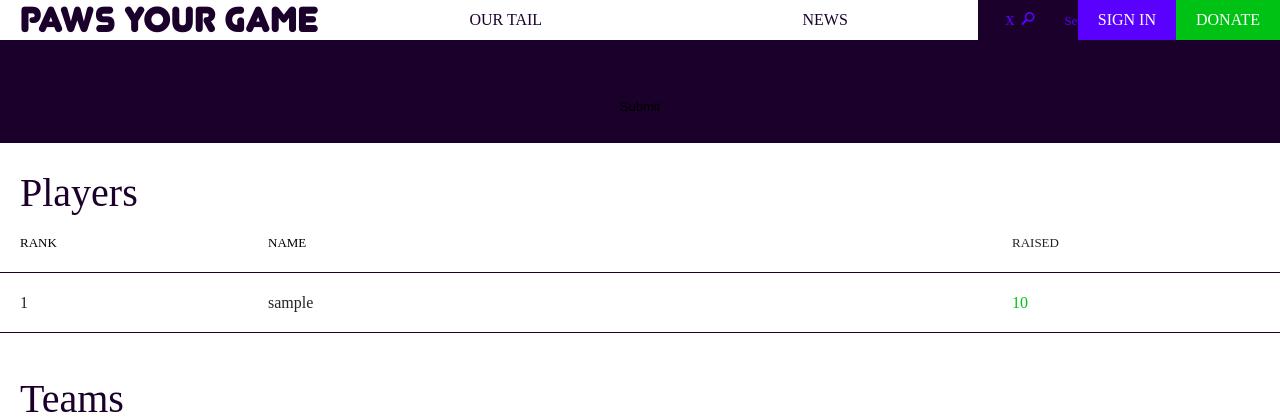
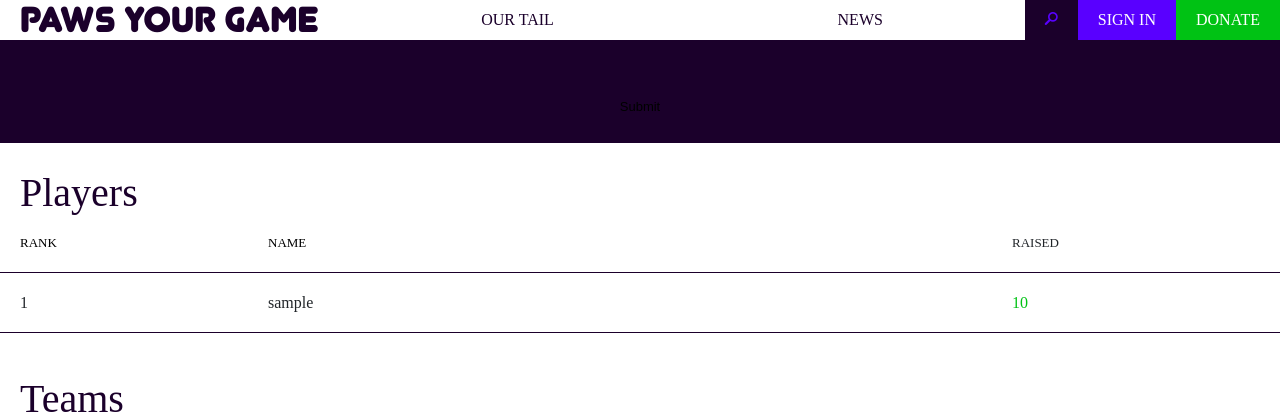
Before and after one commit to pksebben/paws, a Python web app: template python/pyg/web/templates/content_search.html in a window 1280 px wide. Shown: the top 420 px of the page. Run offline with Jinja, Linux system fonts and the light colour scheme; the template is opened without the code that fills it: most values are stand-ins (such as "Sample title", 1, 10 or a date in 2020); form fields are guessed from the names that the template uses; some libraries are stand-ins or nearby versions; some web fonts are replaced.

Commit message:
Synced search styling across nav and search page

```diff
--- a/python/pyg/web/static/js/scripts.js
+++ b/python/pyg/web/static/js/scripts.js
@@ -2,17 +2,13 @@ jQuery(document).ready(function( $ ) {
         $nav_news = $('.nav-news');
         $('.nav-search-icon').on('click', function(event){
                 event.preventDefault();
-                $('.nav-news').animate({width:'toggle'},1000);
-                $('.nav-our_tail').animate({width:'toggle'},1000);
-                $('.nav-search-form_container').animate({width:'toggle'},1000);
+                $('.nav-search-form_container').slideToggle();
                 $('.nav-search').toggleClass('active');
         });
 
         $('.nav-search-exit').on('click', function(event){
                 event.preventDefault();
-                $('.nav-news').show();
-                $('.nav-our_tail').show();
-                $('.nav-search-form_container').animate({width:'toggle'},350);
+                $('.nav-search-form_container').slideToggle();
                 $('.nav-search').toggleClass('active');
         });
 });
--- a/python/pyg/web/static/scss/modules/nav.scss
+++ b/python/pyg/web/static/scss/modules/nav.scss
@@ -37,6 +37,7 @@
                         display: flex;
                         justify-content: center;
                         align-items:center;
+                        padding:0 20px;
 
                         a{
                                 @include alpha-s;
@@ -54,41 +55,33 @@
                         }
                         &.nav-our_tail,
                         &.nav-news{
-                                @include flex-grow(3);
+                                @include flex-grow(1);
                         }
                         &.nav-search{
-                                @include flex-grow(1);
                                 background-color:$dkpurple;
-
-                                &.active{
-                                        .nav-search-icon{
-                                                padding: 0 20px;
-                                                &:hover{
-                                                        color:$purple;
-                                                }
-                                        }
-                                }
                                 .nav-search-icon{
                                         color:$purple;
-                                        &:hover{
-                                                color:$white;
-                                        }
                                 }
                                 .nav-search-form_container{
-                                        width:0;
-                                        height: 100%;
-                                        position:relative;
+                                        position:absolute;
+                                        top: $headerHeight;
+                                        left:0;
+                                        width: 100%;
+                                        background-color:$dkpurple;
+                                        display:none;
 
                                         .nav-search-exit{
                                                 position:absolute;
                                                 font-family:alphaHeadline;
-                                                top:24%;
+                                                top:10px;
                                                 color:$purple;
                                                 font-size:18px;
                                                 right:20px;
                                                 transition:all 0.5s ease;
+                                                opacity: 0.4;
+                                                transition: all 0.5s ease;
                                                 &:hover{
-                                                        color:$white;
+                                                        opacity: 1;
                                                 }
                                         }
                                 }
@@ -97,26 +90,40 @@
                                         @include flex-direction(row);
                                         @include flex-wrap(nowrap);
                                         @include align-items(center);
-                                        height:100%;
+                                        @include justify-content(space-between);
+                                        padding: 30px 20px 40px;
                                         input[type=text]{
                                                 width:100%;
                                                 transition:width 0.5s ease-in-out;
-                                                border:0px;
+                                                border-bottom:2px solid $purple;
                                                 font-family:alphaHeadline;
                                                 padding:0 15px;
+                                                font-size:30px;
+                                                padding-bottom: 10px;
+                                                margin-top:15px;
+                                                font-size:24px;
+                                                text-align:center;
                                                 color:$white;
+                                                width:80%;
                                                 &::placeholder{
-                                                        color:$ltpurple;
+                                                        color:$purple;
+                                                        opacity: .5;
                                                 }
                                         }
                                         button.nav-search-submit{
+                                                padding:15px 20px;
                                                 color:$purple;
                                                 font-family: alphaHeadline;
-                                                margin-right:50px;
+                                                margin-left:20px;
+                                                margin-top:15px;
                                                 transition: all 0.5s ease;
+                                                text-transform:uppercase;
+                                                border:1px solid $purple;
 
                                                 &:hover{
-                                                       color:$white;
+                                                       background-color:$purple;
+                                                        color:$dkpurple;
+                                                        cursor:pointer;
                                                 }
                                         }
                                 }
@@ -124,13 +131,9 @@
                         &.nav-signin{
                                 background-color:$purple;
                                 transition:all .75s;
-                                padding:0 20px;
                                 position:relative;
                                 a{
                                         color:$white;
-                                }
-                                &:hover{
-                                        background-color:darken($purple,10%);
                                 }
                                 form{
                                         position:absolute;
@@ -169,12 +172,8 @@
                         &.nav-donate{
                                 background-color:$green;
                                 transition:all .75s;
-                                padding: 0 20px;
                                 a{
                                         color:$white;
-                                }
-                                &:hover{
-                                        background-color:darken($green,8%);
                                 }
                         }
                 }
--- a/python/pyg/web/static/scss/modules/resets.scss
+++ b/python/pyg/web/static/scss/modules/resets.scss
@@ -45,9 +45,18 @@ a{
 }
 
 button{
-    background-color:transparent;
-    border:none;
+        background-color:transparent;
+        border:none;
+        border-radius:0;
+        transition:all 0.5s ease;
+        &:focus{
+                outline:none;
+        }
+        &:hover{
+                cursor:pointer;
+        }
 }
+
 table{
         td{
                 border:none !important;
--- a/python/pyg/web/static/scss/views/search.scss
+++ b/python/pyg/web/static/scss/views/search.scss
@@ -16,6 +16,8 @@
                         padding-bottom: 5px;
                         text-align:center;
                         width:80%;
+                        margin-top:15px;
+                        font-size:24px;
                 }
                 #searchfor{
                         @include flexbox();
@@ -77,7 +79,7 @@
                 #submit{
                         border:1px solid $purple;
                         color: $purple;
-                        padding:10px 15px;
+                        padding:15px 20px;
                         font-family:alphaHeadline;
                         text-transform:uppercase;
                         transition:all .5s ease;
--- a/python/pyg/web/static/styles.css
+++ b/python/pyg/web/static/styles.css
@@ -40,7 +40,13 @@ a {
 
 button {
   background-color: transparent;
-  border: none; }
+  border: none;
+  border-radius: 0;
+  transition: all 0.5s ease; }
+  button:focus {
+    outline: none; }
+  button:hover {
+    cursor: pointer; }
 
 table td {
   border: none !important;
@@ -289,7 +295,8 @@ a {
     #Nav ul li {
       display: flex;
       justify-content: center;
-      align-items: center; }
+      align-items: center;
+      padding: 0 20px; }
       #Nav ul li a {
         font-family: alphaHeadline;
         font-size: 18px;
@@ -302,38 +309,33 @@ a {
       #Nav ul li:hover {
         cursor: pointer; }
       #Nav ul li.nav-our_tail, #Nav ul li.nav-news {
-        -webkit-flex-grow: 3;
-        -moz-flex-grow: 3;
-        -ms-flex-grow: 3;
-        flex-grow: 3; }
-      #Nav ul li.nav-search {
         -webkit-flex-grow: 1;
         -moz-flex-grow: 1;
         -ms-flex-grow: 1;
-        flex-grow: 1;
+        flex-grow: 1; }
+      #Nav ul li.nav-search {
         background-color: #1b002b; }
-        #Nav ul li.nav-search.active .nav-search-icon {
-          padding: 0 20px; }
-          #Nav ul li.nav-search.active .nav-search-icon:hover {
-            color: #5900ff; }
         #Nav ul li.nav-search .nav-search-icon {
           color: #5900ff; }
-          #Nav ul li.nav-search .nav-search-icon:hover {
-            color: #fff; }
         #Nav ul li.nav-search .nav-search-form_container {
-          width: 0;
-          height: 100%;
-          position: relative; }
+          position: absolute;
+          top: 40px;
+          left: 0;
+          width: 100%;
+          background-color: #1b002b;
+          display: none; }
           #Nav ul li.nav-search .nav-search-form_container .nav-search-exit {
             position: absolute;
             font-family: alphaHeadline;
-            top: 24%;
+            top: 10px;
             color: #5900ff;
             font-size: 18px;
             right: 20px;
+            transition: all 0.5s ease;
+            opacity: 0.4;
             transition: all 0.5s ease; }
             #Nav ul li.nav-search .nav-search-form_container .nav-search-exit:hover {
-              color: #fff; }
+              opacity: 1; }
         #Nav ul li.nav-search form {
           display: -webkit-box;
           display: -moz-box;
@@ -353,32 +355,47 @@ a {
           -ms-align-items: center;
           -ms-flex-align: center;
           align-items: center;
-          height: 100%; }
+          -webkit-justify-content: space-between;
+          -moz-justify-content: space-between;
+          -ms-justify-content: space-between;
+          justify-content: space-between;
+          -ms-flex-pack: space-between;
+          padding: 30px 20px 40px; }
           #Nav ul li.nav-search form input[type=text] {
             width: 100%;
             transition: width 0.5s ease-in-out;
-            border: 0px;
+            border-bottom: 2px solid #5900ff;
             font-family: alphaHeadline;
             padding: 0 15px;
-            color: #fff; }
+            font-size: 30px;
+            padding-bottom: 10px;
+            margin-top: 15px;
+            font-size: 24px;
+            text-align: center;
+            color: #fff;
+            width: 80%; }
             #Nav ul li.nav-search form input[type=text]::placeholder {
-              color: #f2e6ff; }
+              color: #5900ff;
+              opacity: .5; }
           #Nav ul li.nav-search form button.nav-search-submit {
+            padding: 15px 20px;
             color: #5900ff;
             font-family: alphaHeadline;
-            margin-right: 50px;
-            transition: all 0.5s ease; }
+            margin-left: 20px;
+            margin-top: 15px;
+            transition: all 0.5s ease;
+            text-transform: uppercase;
+            border: 1px solid #5900ff; }
             #Nav ul li.nav-search form button.nav-search-submit:hover {
-              color: #fff; }
+              background-color: #5900ff;
+              color: #1b002b;
+              cursor: pointer; }
       #Nav ul li.nav-signin {
         background-color: #5900ff;
         transition: all .75s;
-        padding: 0 20px;
         position: relative; }
         #Nav ul li.nav-signin a {
           color: #fff; }
-        #Nav ul li.nav-signin:hover {
-          background-color: #4700cc; }
         #Nav ul li.nav-signin form {
           position: absolute;
           top: 40px;
@@ -419,12 +436,9 @@ a {
             flex-wrap: nowrap; }
       #Nav ul li.nav-donate {
         background-color: #00c214;
-        transition: all .75s;
-        padding: 0 20px; }
+        transition: all .75s; }
         #Nav ul li.nav-donate a {
           color: #fff; }
-        #Nav ul li.nav-donate:hover {
-          background-color: #009910; }
 
 .table {
   width: 100%; }
@@ -1017,7 +1031,9 @@ li.leaderboard-list-item:first-child .leaderboard-list-item-name {
       font-family: alphaHeadline;
       padding-bottom: 5px;
       text-align: center;
-      width: 80%; }
+      width: 80%;
+      margin-top: 15px;
+      font-size: 24px; }
     .searchBar > form #searchfor {
       display: -webkit-box;
       display: -moz-box;
@@ -1082,7 +1098,7 @@ li.leaderboard-list-item:first-child .leaderboard-list-item-name {
     .searchBar > form #submit {
       border: 1px solid #5900ff;
       color: #5900ff;
-      padding: 10px 15px;
+      padding: 15px 20px;
       font-family: alphaHeadline;
       text-transform: uppercase;
       transition: all .5s ease; }
```
Also changed, not shown: 2 other files.
